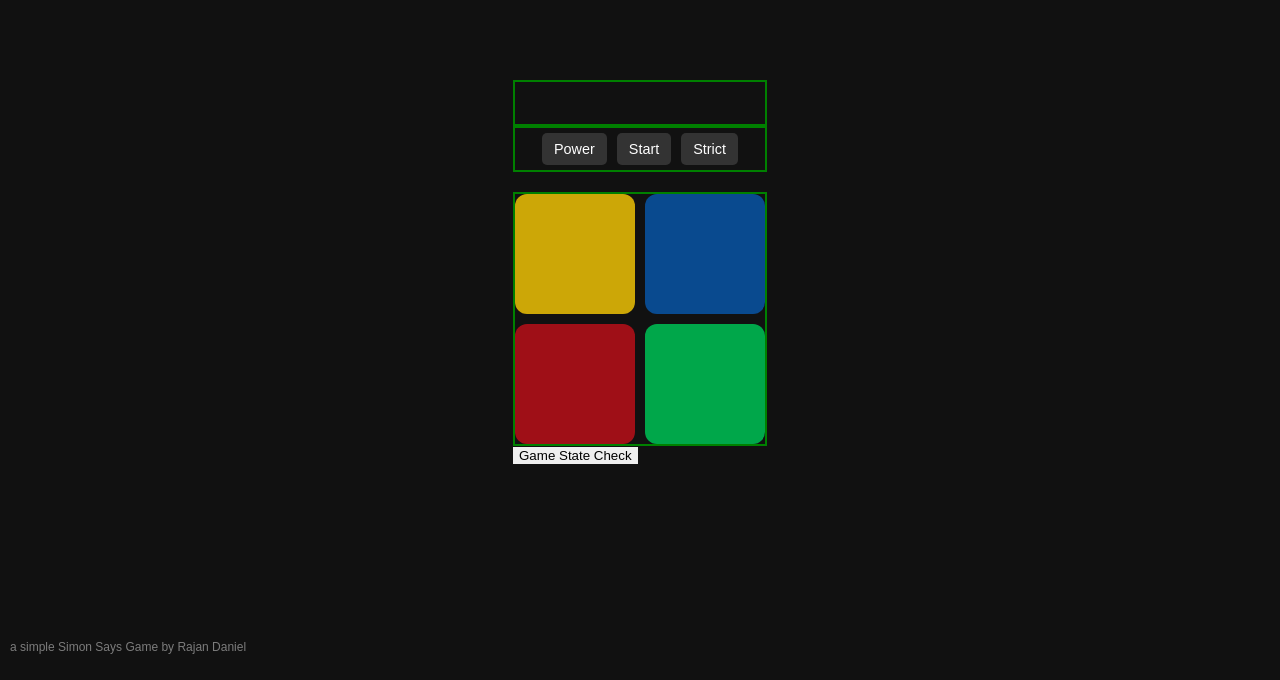
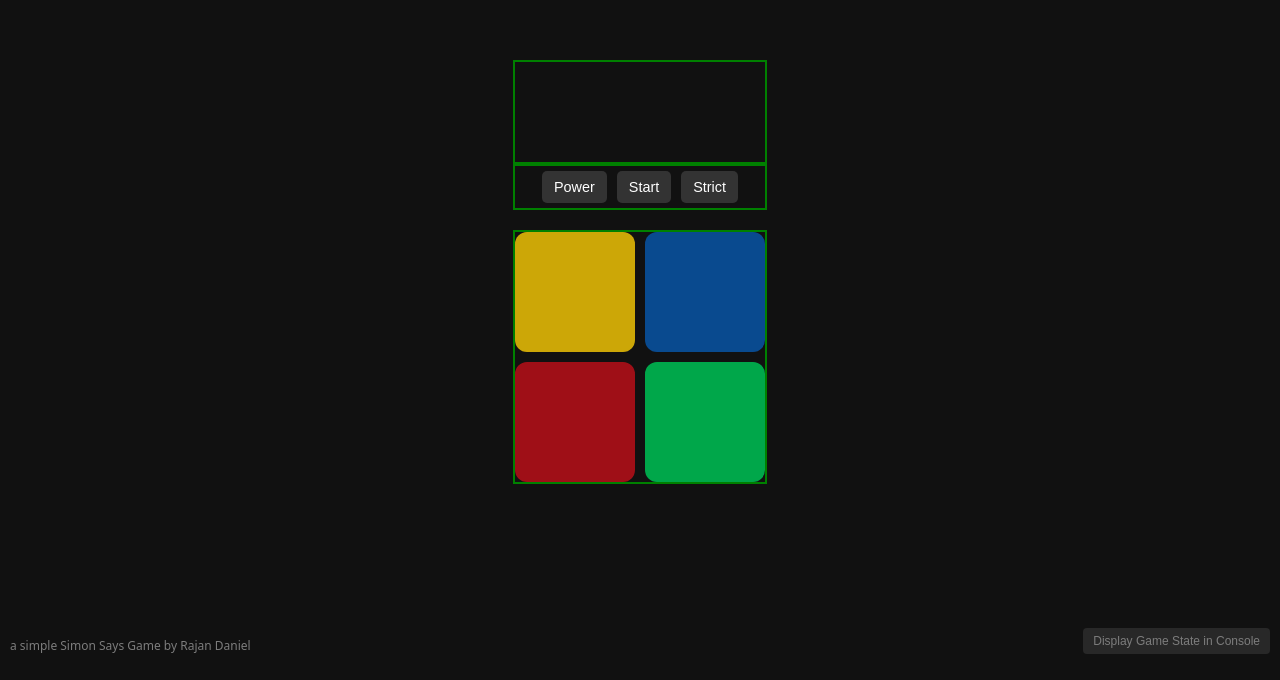
Before and after one commit to rajan-daniel/memoryLightGame, a React (Vite) app: page / in a window 1280 px wide. Shown: the part 136-816 px from the top of the page. Built offline with nearby package versions, Linux system fonts and the light colour scheme.

Commit message:
test: initial style

```diff
--- a/src/MemoryLightGame.jsx
+++ b/src/MemoryLightGame.jsx
@@ -274,7 +274,7 @@ export const MemoryLightGame = () => {
             <div id="game-controls">
                 <button id="power-btn" onClick={powerBtnPressed}>Power</button>
                 <button id="start-btn" onClick={gameState.status === "on" ? startRound : null}>Start</button>
-                <button id="strict-btn" onClick={strictBtnPressed}>Strict</button>
+                <button id="strict-btn" className={gameState.strictMode ? "active-strict" : ""} onClick={strictBtnPressed}>Strict</button>
             </div>
             <div id="game-btns">
                 <button id="btn1" onClick={() => playerInput(1)}></button>
@@ -283,7 +283,7 @@ export const MemoryLightGame = () => {
                 <button id="btn4" onClick={() => playerInput(4)}></button>
             </div>
 
-            <button id="consoleLogState" onClick={() => { console.log(gameStateRef.current) }}>Game State Check</button>
+            <button id="consoleLogState" onClick={() => { console.log(gameStateRef.current) }}>Display Game State in Console</button>
         </>
     );
 }
--- a/src/index.css
+++ b/src/index.css
@@ -1,5 +1,5 @@
 body {
-  font-family: Arial, Helvetica, sans-serif;
+  font-family: system-ui, -apple-system, BlinkMacSystemFont, 'Segoe UI', Roboto, Oxygen, Ubuntu, Cantarell, 'Open Sans', 'Helvetica Neue', sans-serif, Helvetica, sans-serif;
   background-color: #111;
   color: #fff;
   display: flex;
@@ -22,6 +22,7 @@ button {
 
 #display{
   border: 2px green solid;
+  height: 100px;
   display: flex;
   justify-content: center;
 }
@@ -49,6 +50,12 @@ button {
 #start-btn:hover,
 #strict-btn:hover {
   background-color: #555;
+}
+
+#strict-btn.active-strict {
+    background-color: #ff0000;
+    color: #fff;
+    box-shadow: 0 0 8px #ff0000, 0 0 16px #ff0000;
 }
 
 #game-btns {
@@ -102,3 +109,20 @@ footer {
     opacity: 0.7;
     pointer-events: none;
 }
+
+#consoleLogState {
+    position: fixed;
+    bottom: 10px;
+    right: 10px;
+    font-size: 12px;
+    padding: 6px 10px;
+    background-color: #333;
+    color: #aaa;
+    border-radius: 4px;
+    opacity: 0.7;
+}
+
+#consoleLogState:hover {
+    opacity: 1;
+    background-color: #444;
+}
```
